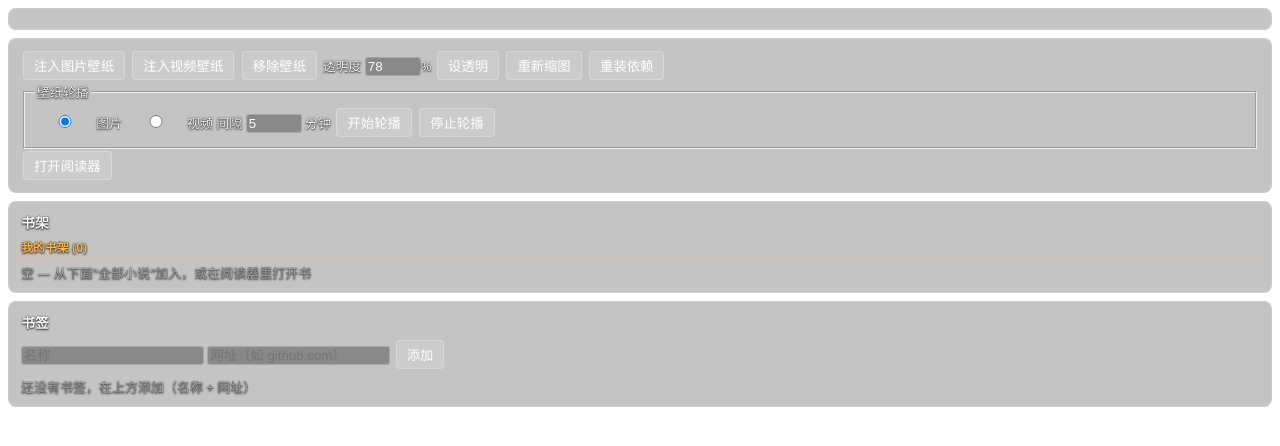
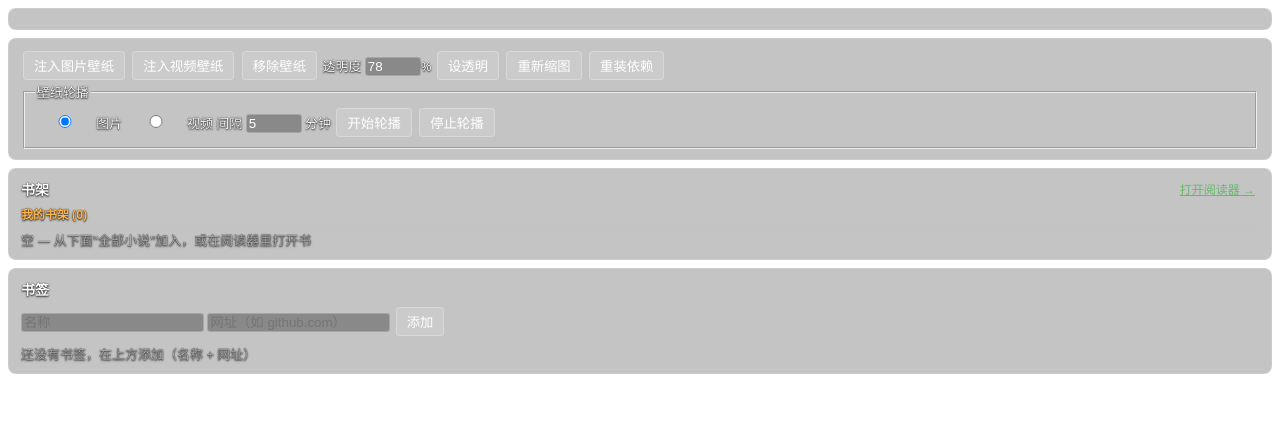
Before and after one commit to zzh-learner/zcode-wallpaper, a website: page control/index.html in a window 1280 px wide. Drawn offline with Linux system fonts and the light colour scheme; no server answers.

Commit message:
refactor(control): 打开阅读器按钮移到书架面板 (语义更近)
原在 #actions (壁纸/透明/轮播区) 里, 和触发子系统的动作按钮混一起,
但它本质是页面跳转 (location.href=/reader/), 语义和书架最近 (书架是阅读
器书库). 移到书架面板标题行右侧, 用 .link-btn 绿色下划线小按钮风格区别
于普通动作按钮. JS 不用改 (id=open-reader 的 getElementById 绑定不受
DOM 位置影响).

```diff
--- a/control/control.css
+++ b/control/control.css
@@ -12,6 +12,12 @@ html, body { margin: 0; height: 100%; background: transparent !important; color:
 .panel { background: rgba(20, 20, 24, 0.25); border-radius: 8px; padding: 10px 12px; margin: 8px;
   backdrop-filter: blur(3px); border: 1px solid rgba(255, 255, 255, 0.12); }
 h3 { margin: 0 0 6px 0; font-size: 14px; }
+/* 书架标题行：h3 + 打开阅读器链接按钮横排 (打开阅读器从 #actions 移到书架, 语义更近) */
+.shelf-head { display: flex; align-items: center; justify-content: space-between; margin-bottom: 6px; }
+.shelf-head h3 { margin: 0; }
+.link-btn { background: transparent; border: none; color: #66bb6a; padding: 0 4px; margin: 0;
+  font-size: 12px; text-decoration: underline; cursor: pointer; }
+.link-btn:hover { background: transparent; color: #81c784; }
 .st { padding: 3px 0; }
 button { background: rgba(255, 255, 255, 0.12); color: #fff; border: 1px solid rgba(255, 255, 255, 0.25);
   border-radius: 4px; padding: 4px 10px; cursor: pointer; margin: 2px; }
--- a/control/index.html
+++ b/control/index.html
@@ -23,10 +23,12 @@
       <button data-action="startRotate">开始轮播</button>
       <button data-action="stopRotate">停止轮播</button>
     </fieldset>
-    <button id="open-reader">打开阅读器</button>
     <span id="job-msg" class="muted"></span>
   </div>
-  <div id="shelf-panel" class="panel"><h3>书架</h3><div id="shelf-list"></div></div>
+  <div id="shelf-panel" class="panel">
+    <div class="shelf-head"><h3>书架</h3><button id="open-reader" class="link-btn" title="去阅读界面">打开阅读器 →</button></div>
+    <div id="shelf-list"></div>
+  </div>
   <div id="bookmark-panel" class="panel">
     <h3>书签</h3>
     <div class="bookmark-add">
```
